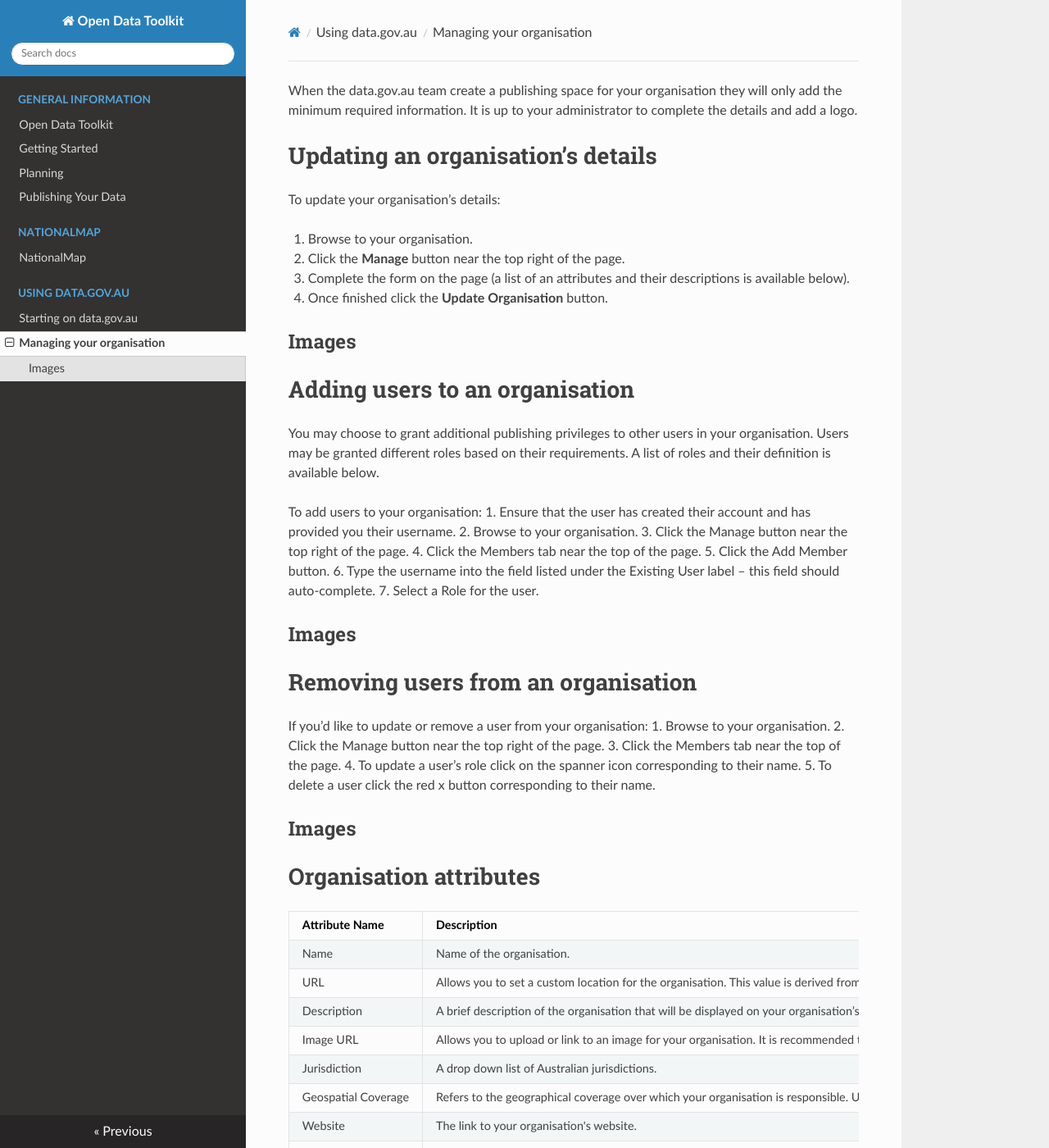
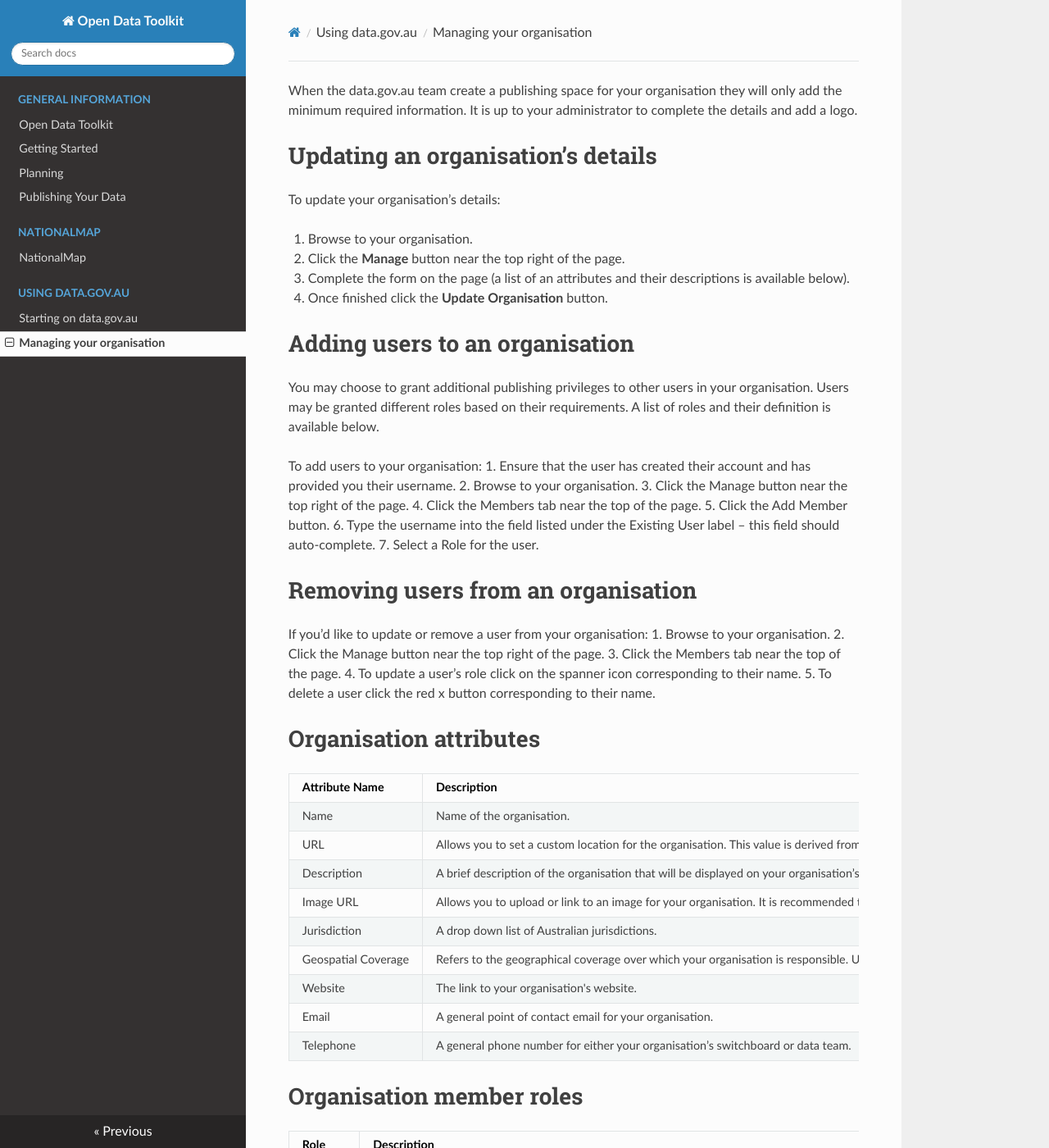
Before and after one commit to ajbar7/allan-toolkit-test, an MkDocs documentation site: the page built from docs/data-gov-au-managing-org.md, in a window 1280 px wide and 1400 px high. Shown: the whole window at 82% size. Built offline with MkDocs 1.6.1, drawn with Linux system fonts in a browser that asks for light colours; nearby versions of some CDN libraries; old or Windows-style settings are respelled for this version of MkDocs.

Commit message:
Update data-gov-au-managing-org.md

```diff
--- a/docs/data-gov-au-managing-org.md
+++ b/docs/data-gov-au-managing-org.md
@@ -8,8 +8,6 @@ To update your organisation’s details:
 2. Click the **Manage** button near the top right of the page.
 3. Complete the form on the page (a list of an attributes and their descriptions is available below).
 4. Once finished click the **Update Organisation** button.
-
-## Images
 
 # Adding users to an organisation
 
@@ -24,8 +22,6 @@ To add users to your organisation:
 6. Type the username into the field listed under the Existing User label – this field should auto-complete.
 7. Select a Role for the user.
 
-## Images
-
 # Removing users from an organisation
 
 If you’d like to update or remove a user from your organisation:
@@ -34,8 +30,6 @@ If you’d like to update or remove a user from your organisation:
 3. Click the Members tab near the top of the page.
 4. To update a user’s role click on the spanner icon corresponding to their name.
 5. To delete a user click the red x button corresponding to their name.
-
-## Images
 
 
 # Organisation attributes
```
